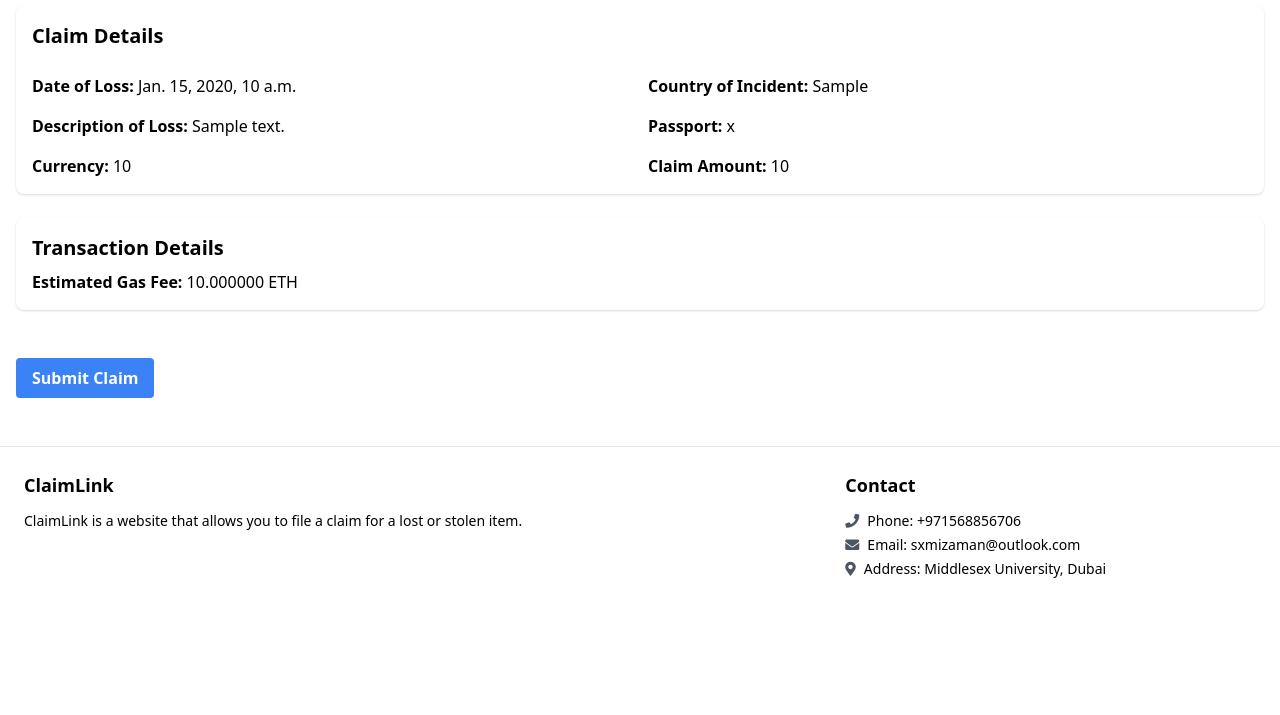
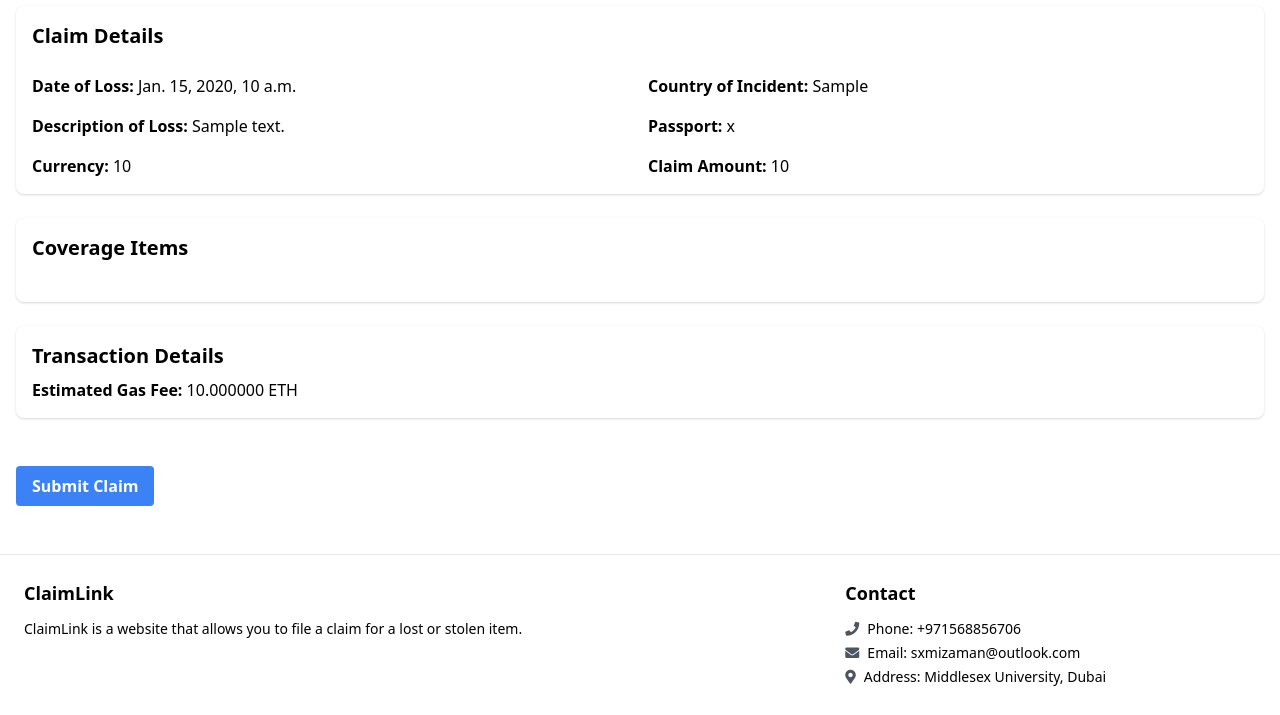
Before and after one commit to samizaman/ClaimLink, a Django app: template templates/claim_summary.html in a window 1280 px wide. Shown: the part 469-1184 px from the top of the page. Before the commit the page ends 1047 px from the top, so only its background shows below. Run offline with Django 4.2, Linux system fonts and the light colour scheme; the template is opened without the code that fills it: most values are stand-ins (such as "Sample title", 1, 10 or a date in 2020); some libraries are stand-ins or nearby versions.

Commit message:
add coverage items selected in claim summary page

```diff
--- a/templates/claim_summary.html
+++ b/templates/claim_summary.html
@@ -57,12 +57,26 @@
                 <h2 class="text-xl font-semibold mb-6">Claim Details</h2>
                 <div class="grid grid-cols-2 gap-4">
                     <div><span class="font-semibold">Date of Loss:</span> {{ claim_details.date_of_loss }}</div>
-                    <div><span class="font-semibold">Country of Incident:</span> {{ claim_details.country_of_incident }}</div>
-                    <div><span class="font-semibold">Description of Loss:</span> {{ claim_details.description_of_loss }}</div>
+                    <div><span class="font-semibold">Country of Incident:</span> {{ claim_details.country_of_incident }}
+                    </div>
+                    <div><span class="font-semibold">Description of Loss:</span> {{ claim_details.description_of_loss }}
+                    </div>
                     <div><span class="font-semibold">Passport:</span> {{ claim_details.passport }}</div>
                     <div><span class="font-semibold">Currency:</span> {{ claim_details.claim_amount_currency }}</div>
                     <div><span class="font-semibold">Claim Amount:</span> {{ claim_details.claim_amount }}</div>
                 </div>
+            </div>
+        </div>
+
+        <!-- Coverage Items -->
+        <div class="bg-white shadow rounded-lg p-4 mt-6">
+            <h2 class="text-xl font-semibold mb-6">Coverage Items</h2>
+            <div class="grid grid-cols-2 gap-4">
+                {% for item_name in request.session.coverage_items %}
+                    <div class="border border-gray-200 rounded-lg p-3 bg-gray-50">
+                        <p class="font-semibold">{{ item_name }}</p>
+                    </div>
+                {% endfor %}
             </div>
         </div>
 
```
